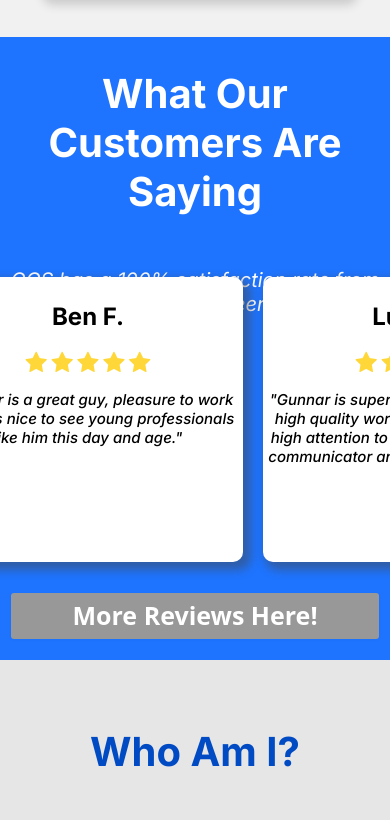
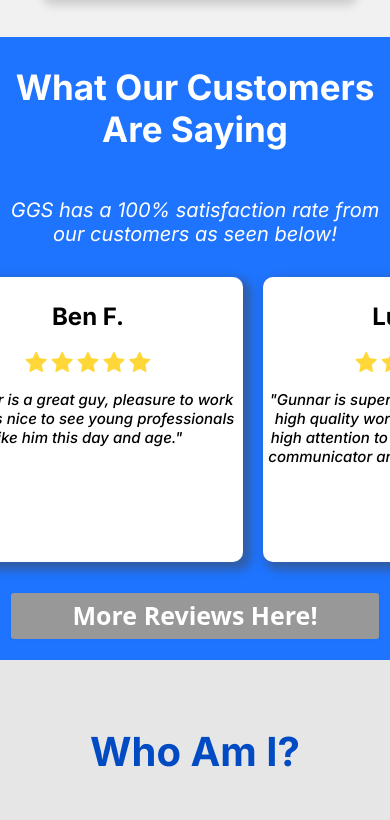
Before and after one commit to Mpiorkowski2/gunnars-power-washing, a plain HTML site: page index.html in a window 390 px wide. Shown: the part 3090-3910 px from the top of the page. Drawn offline with Linux system fonts and the light colour scheme.

Commit message:
update 16

```diff
--- a/styles.css
+++ b/styles.css
@@ -661,6 +661,11 @@ text-align: center;    }
    .four-test{
     margin-bottom: 40px;
    }
+   .four-test h1 {
+    font-size: 35px;
+    color: white;
+    padding: 5px
+  }
 
   }
 
```
